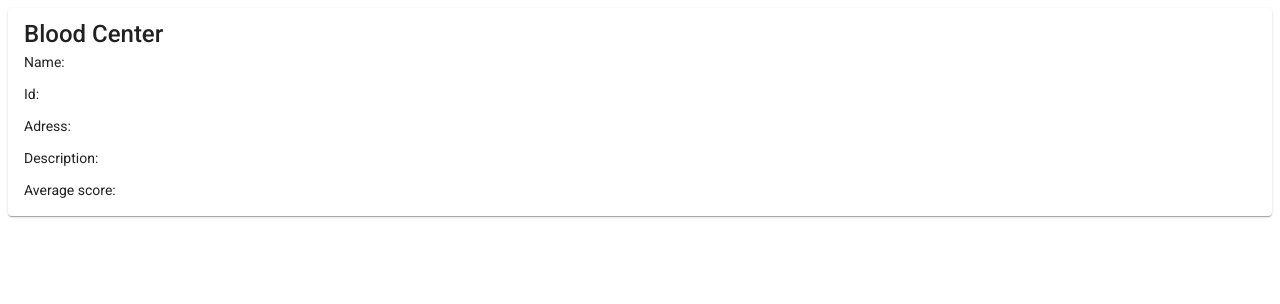
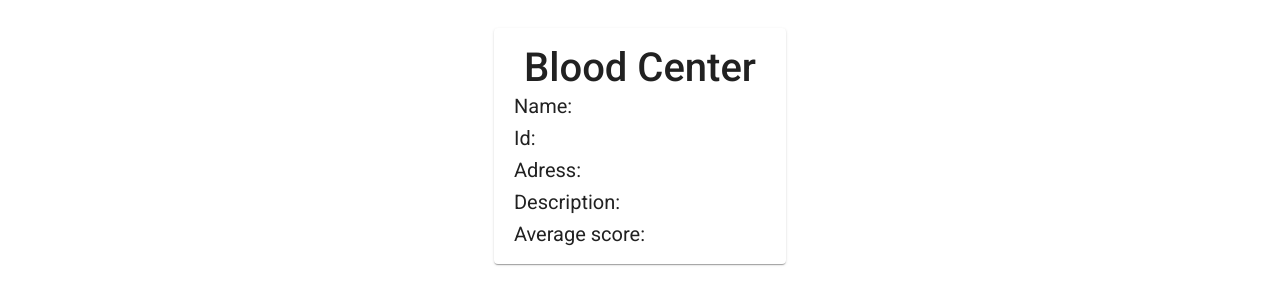
Before and after one commit to tibbers-7/ISA-projekat, an Angular app in the folder ISA-Frontend/: page /blood-centers/k in a window 1280 px wide. Shown: the top 304 px of the page. Built offline with nearby package versions, Linux system fonts and the light colour scheme; no server answers.

Commit message:
gitignore and other

```diff
--- a/ISA-Frontend/src/app/modules/blood-bank/blood-bank.module.ts
+++ b/ISA-Frontend/src/app/modules/blood-bank/blood-bank.module.ts
@@ -8,7 +8,7 @@ import { BloodCenterProfileComponent } from "./blood-center-profile/blood-center
 import { RegistrationComponent } from './registration/registration/registration.component';
 
 const routes: Routes = [
-  { path: 'blood-centers/:id', component: BloodCenterProfileComponent}
+  { path: 'blood-centers/k', component: BloodCenterProfileComponent}
 
 ];
 
--- a/ISA-Frontend/src/app/modules/blood-bank/blood-center-profile/blood-center-profile.component.css
+++ b/ISA-Frontend/src/app/modules/blood-bank/blood-center-profile/blood-center-profile.component.css
@@ -0,0 +1,18 @@
+.mat-card-title{
+    font-size: 40px;
+    padding: 10px 10px 10px 10px;
+}
+
+.mat-card-content{
+    font-size: 20px;
+}
+
+.mat-card{
+    margin:auto;
+    padding: 20px 20px 20px 20px;
+}
+
+.container {
+  display: flex;
+  padding: 20px 20px 20px 20px;
+}
--- a/ISA-Frontend/src/app/modules/blood-bank/blood-center-profile/blood-center-profile.component.html
+++ b/ISA-Frontend/src/app/modules/blood-bank/blood-center-profile/blood-center-profile.component.html
@@ -1,5 +1,6 @@
+<div class="container">
 <mat-card>
-  <mat-card-title>Blood Center </mat-card-title>
+  <mat-card-title>Blood Center</mat-card-title>
   <mat-card-content>
     <p> Name: </p>
     <p> Id: </p>
@@ -8,3 +9,4 @@
     <p> Average score: </p>
   </mat-card-content>
 </mat-card>
+</div>
```
Also changed, not shown: 1 other file (tests, documents, lock files or other folders).
